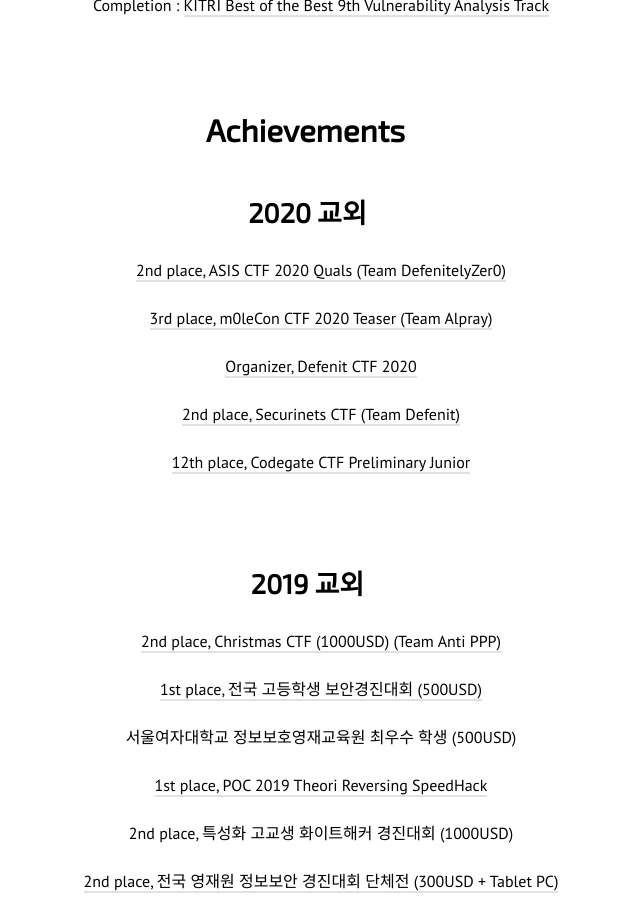
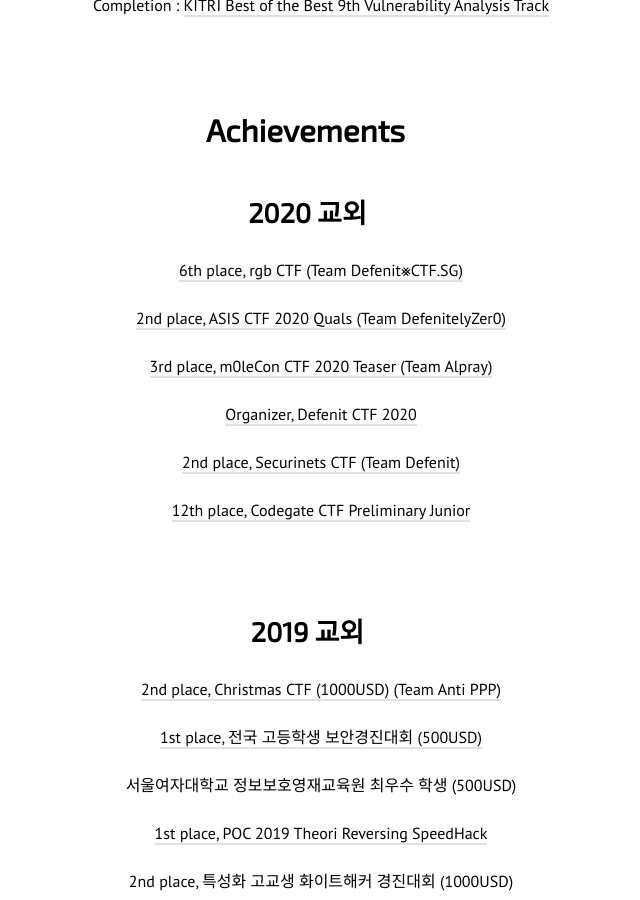
Before and after one commit to realsung/realsung.github.io, a Jekyll site: the page built from about.markdown, in a window 1280 px wide and 900 px high, scrolled down 670 px. Shown: the whole window, without its empty margins (319-959 px from the left). Built offline with Jekyll 4.4.1, drawn with Linux system fonts in a browser that asks for light colours; nearby versions of some CDN libraries.

Commit message:
update about

```diff
--- a/about.markdown
+++ b/about.markdown
@@ -30,6 +30,8 @@
 ## Achievements
 
 ### 2020 교외
+
+[6th place, rgb CTF (Team Defenit⨳CTF.SG)](https://ctftime.org/event/1042)
 
 [2nd place, ASIS CTF 2020 Quals (Team DefenitelyZer0)](https://ctftime.org/event/964)
 
```
Also changed, not shown: 404.markdown (line endings or trailing spaces).
